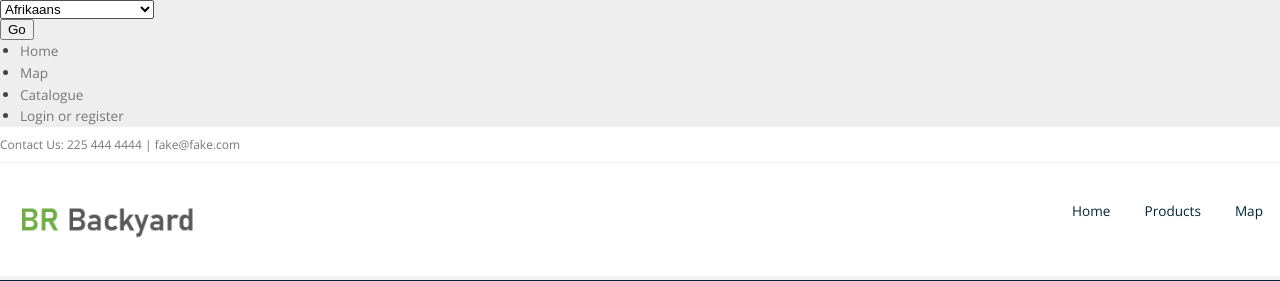
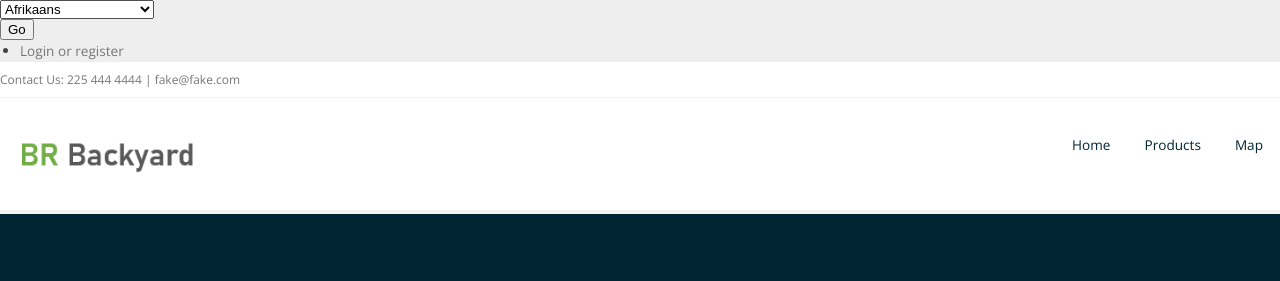
Before and after one commit to MaeKat/plant-babies, a Django app: template pages/templates/homepage.html in a window 1280 px wide. Shown: the top 281 px of the page. Run offline with Django 3.2, Linux system fonts and the light colour scheme; the template is opened without the code that fills it, so the values that code supplies are empty; parts of the project's set-up code (start-up, migrations or seed data) failed here and were passed over; some libraries are stand-ins or nearby versions.

Commit message:
Small navbar fix

```diff
--- a/templates/oscar/partials/nav_accounts.html
+++ b/templates/oscar/partials/nav_accounts.html
@@ -32,9 +32,6 @@
             {% endif %}
             {% endblock %}
             <ul class="nav navbar-nav navbar-right">
-              <li><a href = "{% url 'homepage' %}">{% trans "Home" %}</a></li>
-              <li><a href="{% url 'story-map' %}">{% trans "Map" %}</a></li>
-              <li><a href="{% url 'catalogue:index' %}">{% trans "Catalogue" %}</a></li>
                 {% if user.is_authenticated %}
                 {% block nav_account_navbar_authenticated %}
                     <li>
--- a/templates/oscar/partials/nav_primary.html
+++ b/templates/oscar/partials/nav_primary.html
@@ -35,7 +35,7 @@
         <nav class="background-white background-primary-hightlight">
             <div class="line">
               <div class="s-12 l-2">
-                <a href="index.html" class="logo"><img src="{% static 'img/logo.png' %}" alt=""></a>
+                <a href="{% url 'homepage' %}" class="logo"><img src="{% static 'img/logo.png' %}" alt=""></a>
               </div>
               <div class="top-nav s-12 l-10">
                 <p class="nav-text"></p>
```
